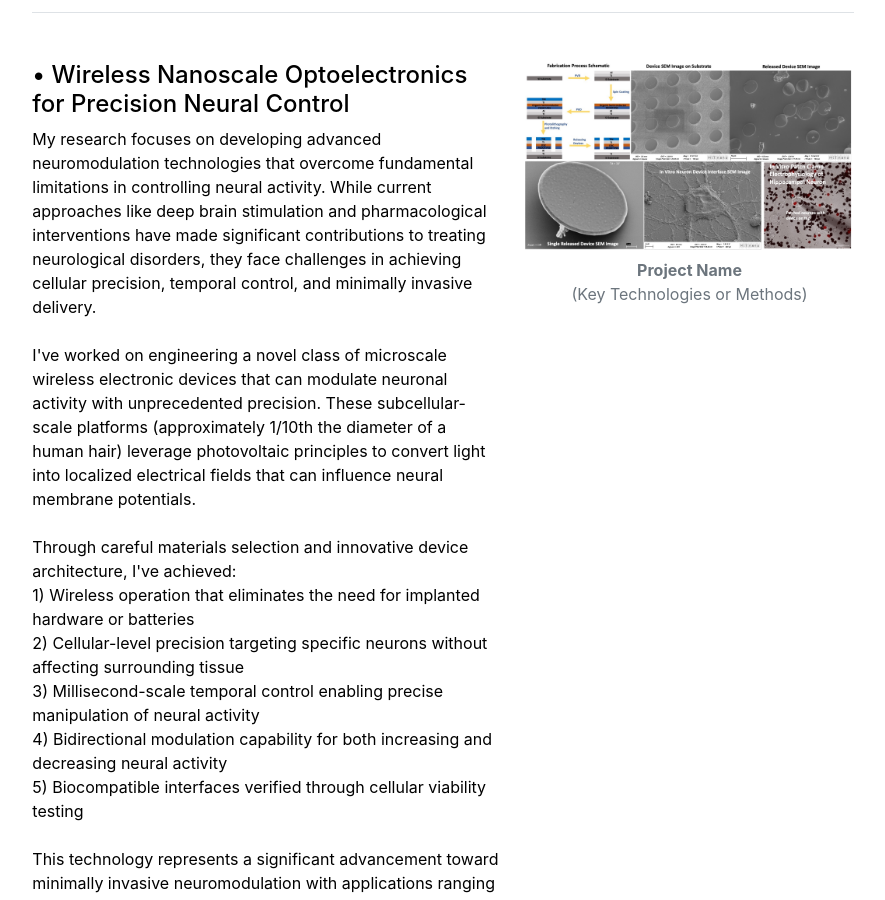
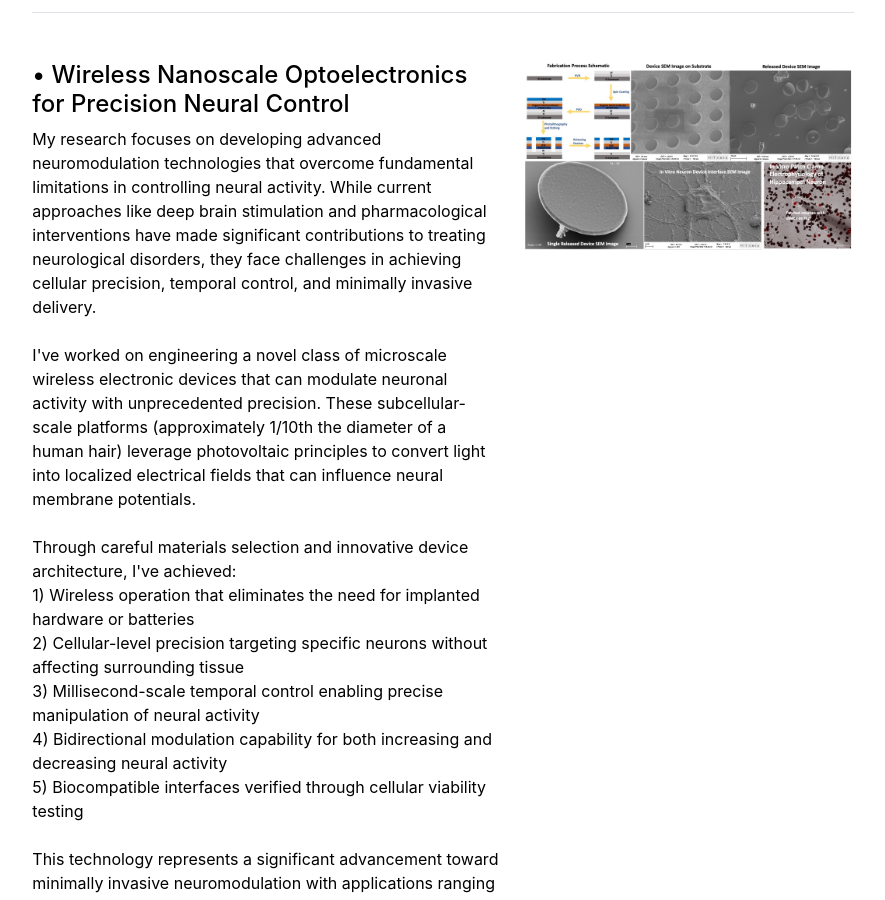
Before and after one commit to preet-mit/preet-mit, a Jekyll site: the page built from index.md, in a window 1280 px wide and 900 px high, scrolled down 1031 px. Shown: the whole window, without its empty margins (197-1082 px from the left). Built offline with Jekyll 4.4.1, drawn with Linux system fonts in a browser that asks for light colours.

Commit message:
Update research-content.html

```diff
--- a/_includes/research-content.html
+++ b/_includes/research-content.html
@@ -26,7 +26,7 @@ Note: Detailed specifications and performance metrics are currently confidential
     <div class="text-center">
       <img src="{{ site.github.url }}/assets/img/Project1.jpg" class="img-fluid mb-2" alt="Bioelectronics Research">
 
-      <p class="text-muted"><strong>Project Name</strong><br>(Key Technologies or Methods)</p>
+      <!--<p class="text-muted"><strong>Project Name</strong><br>(Key Technologies or Methods)</p>-->
     </div>
   </div>
 </div>
```
